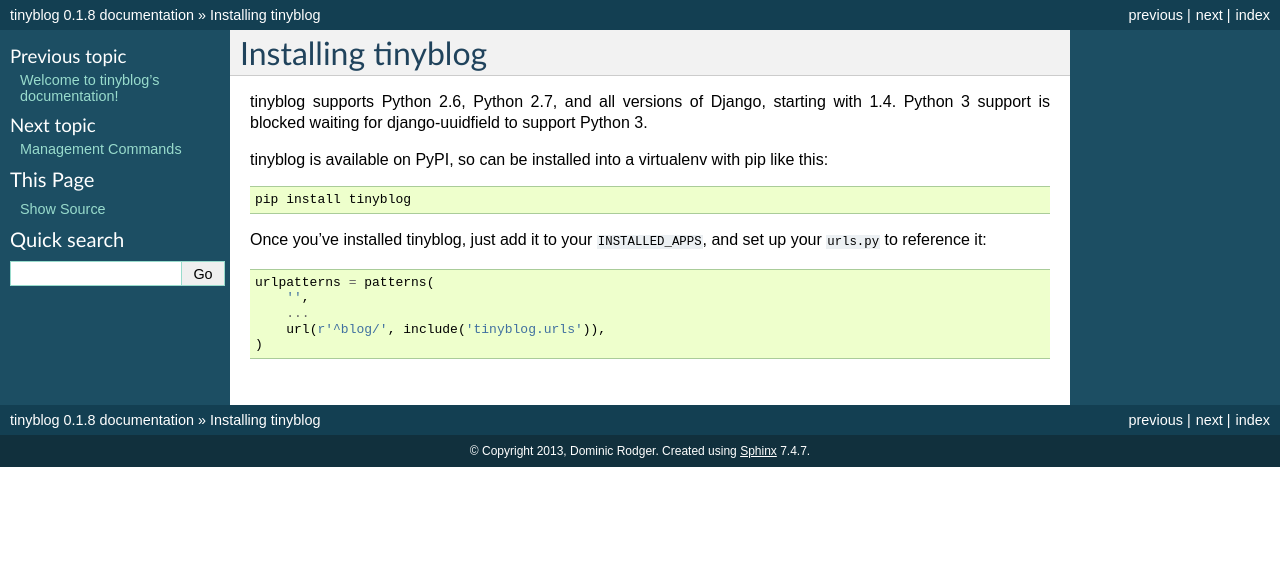
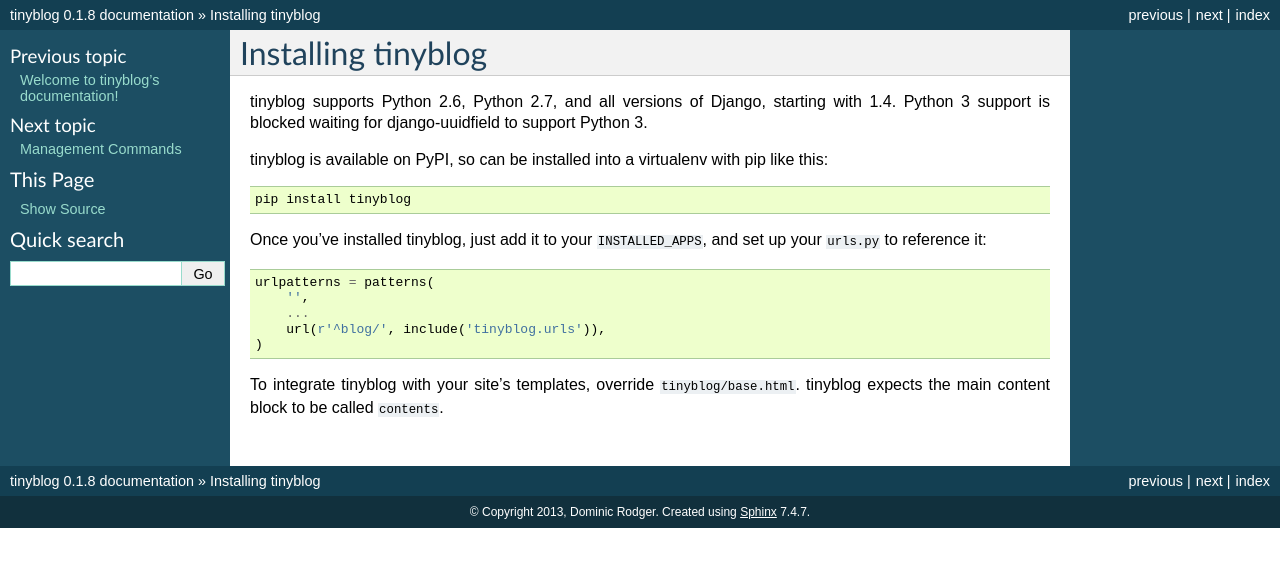
Before and after one commit to dominicrodger/tinyblog, a Sphinx documentation site: the page built from docs/installation.rst, in a window 1280 px wide. Shown: the top 567 px of the page. Built offline with Sphinx 7.4.7, drawn with Linux system fonts in a browser that asks for light colours.

Commit message:
Add a note about template integration

```diff
--- a/docs/installation.rst
+++ b/docs/installation.rst
@@ -18,3 +18,7 @@
         ...
         url(r'^blog/', include('tinyblog.urls')),
     )
+
+To integrate tinyblog with your site's templates, override
+``tinyblog/base.html``. tinyblog expects the main content block to be
+called ``contents``.
```
